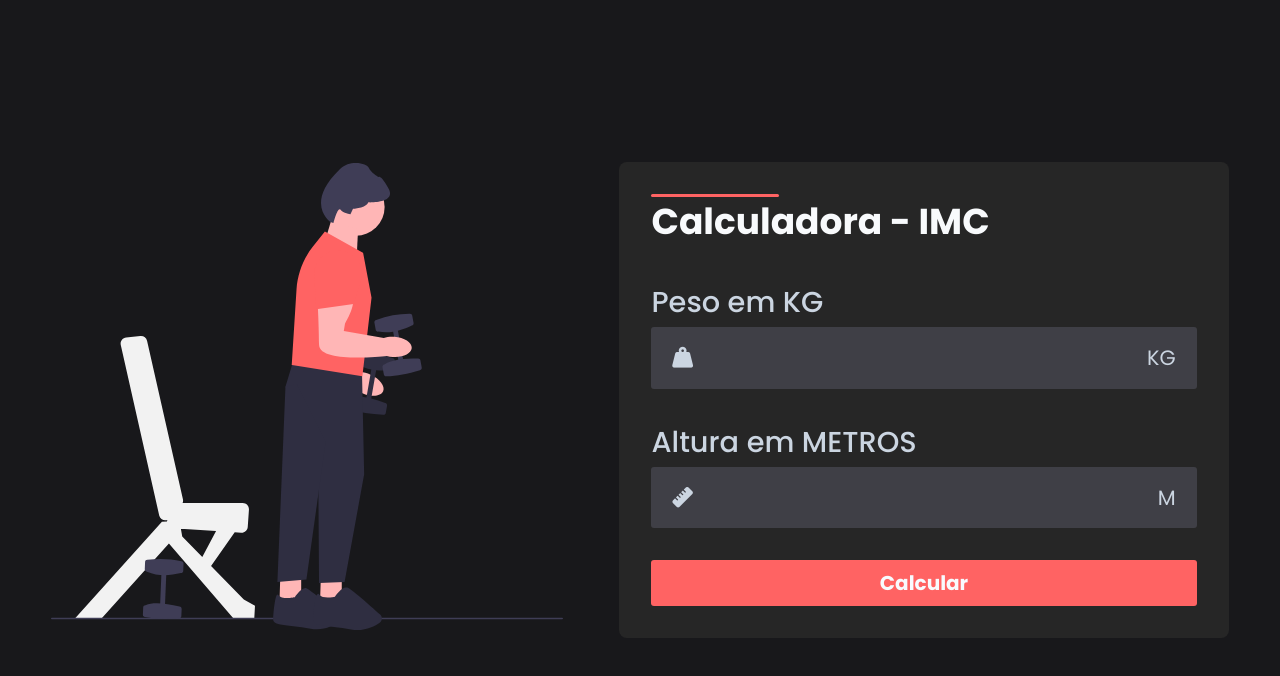
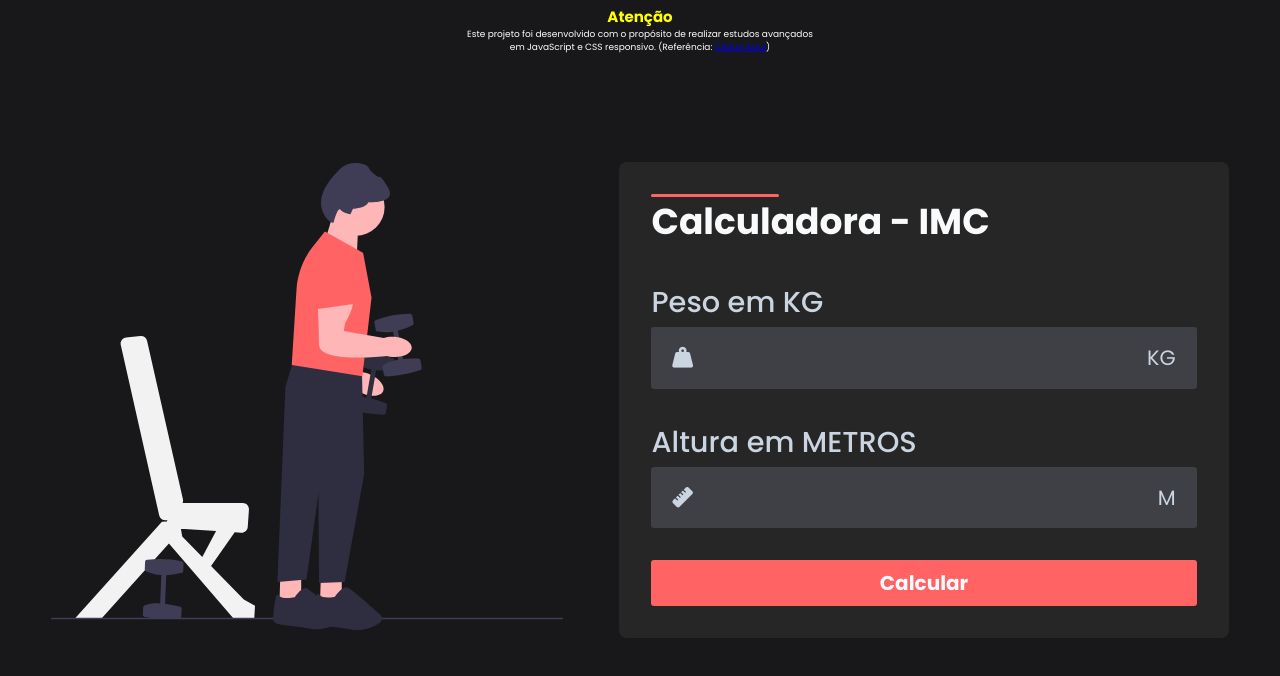
Before and after one commit to joaoamarald/calculadoraResponsiva-IMC, a plain HTML site: page index.html in a window 1280 px wide. Drawn offline with Linux system fonts and the light colour scheme.

Commit message:
Aviso, referencia

```diff
--- a/index.html
+++ b/index.html
@@ -9,43 +9,40 @@
 </head>
 <body>
 
-    <main id="container">
-        <section id="img">
+    <div id="atencao" > <!-- Aviso -->
+        <h1>Atenção</h1>
+        Este projeto foi desenvolvido com o propósito de realizar estudos avançados <br> em JavaScript e CSS responsivo.
+        (Referência: <a href="https://youtu.be/UBYqkpsafyI?si=_noifRcPj1S0qfwv">Clique Aqui</a>)
+    </div>
+
+    <main id="container"> <!-- Container Calculadora -->
+
+        <section id="img"> <!-- Imagem a Esquerda -->
         <img src="projeto/imagens/imagem.svg">
         </section>
+
         <section id="calculadora">
             <form id="form">
             <h1 id="title"> Calculadora - IMC</h1>
-
-
                     <div class="input-box">
-                <label for="weight">
-                    Peso em KG
-                </label>
+                    <label for="weight"> Peso em KG </label>
                             <div class="input-field">
                                 <i class="fa-solid fa-weight-hanging"></i>
                                 <input type="number" id="weight" required>
-                    <span>
-                        KG
-                    </span>
+                                <span> KG </span>
                             </div>
                     </div>
                     <div class="input-box">
-                <label for="height">
-                    Altura em METROS
-                </label>
+                    <label for="height"> Altura em METROS </label>
                         <div class="input-field">
                             <i class="fa-solid fa-ruler"></i>
                             <input type="number" id="height" required>
-                    <span>
-                        M
-                    </span>
+                            <span> M </span>
                         </div>
                     </div>
-            <button id="calculate">
-                Calcular
-            </button>
+            <button id="calculate"> Calcular </button>
             </form>
+
             <div id="infos" class="hidden">
                 <div id="result">
                     <div id="bmi">
@@ -64,7 +61,7 @@
                 </div>
             </div>
         </section>
-    </main>
+    </main> <!-- FIM / Container Calculadora -->
 
     <script src="projeto/js/script.js"></script>
 
--- a/projeto/css/style.css
+++ b/projeto/css/style.css
@@ -14,6 +14,19 @@ body {
     width: 100%;
     height: 100vh;
     background: #18181b;
+}
+
+#atencao {
+    position: absolute;
+    top: 5px;
+    color: white;
+    font-size: 9px;
+    text-align: center;
+}
+
+#atencao h1 {
+    font-size: 15px;
+    color: yellow;
 }
 
 #container {
```
Lines whose indentation alone changed are shown as unchanged.
